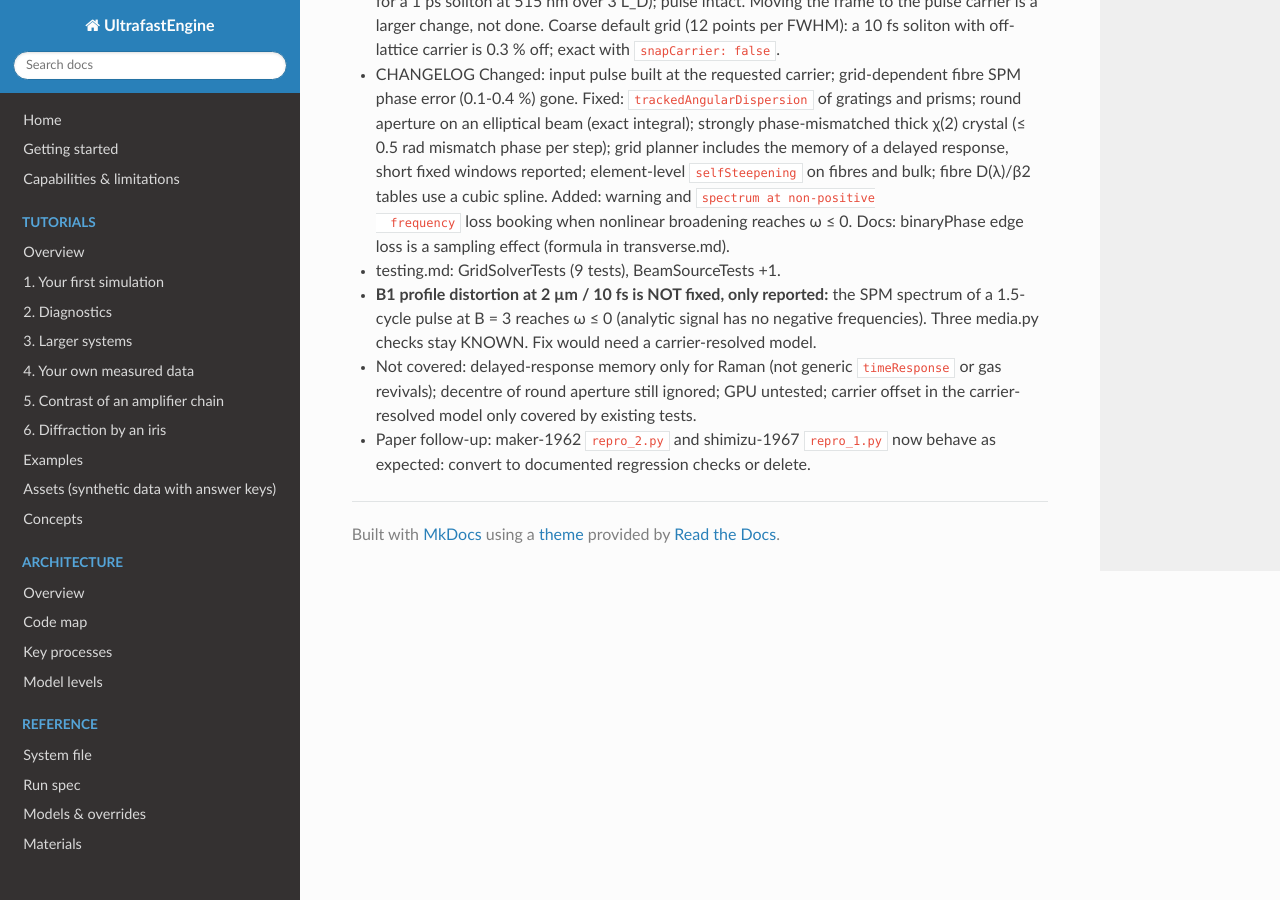
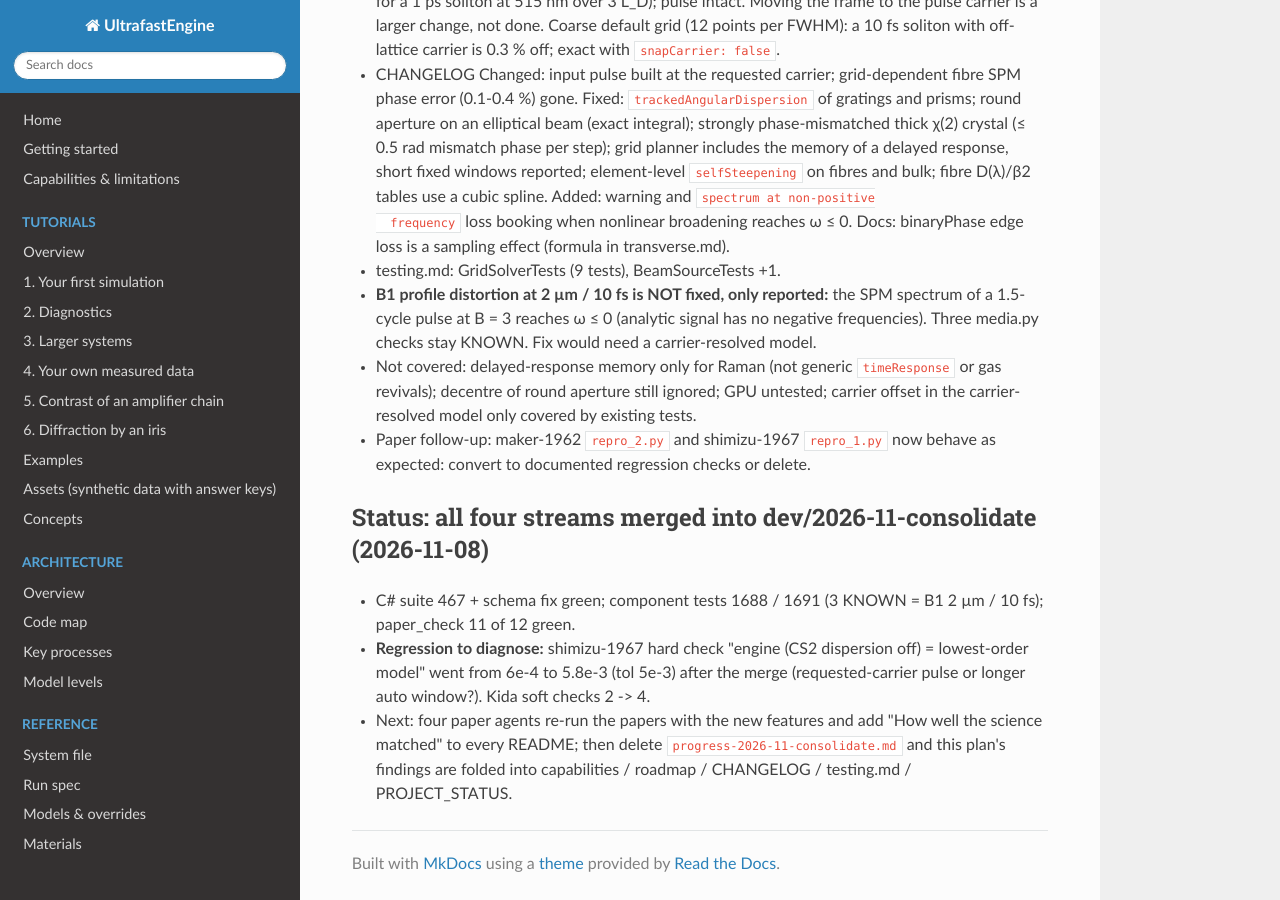
Before and after one commit to JosephCodemard/UltrafastEngine, an MkDocs documentation site: the page built from docs/design/plan-fixes-2026-11.md, in a window 1280 px wide and 900 px high, scrolled down 2882 px. Built offline with MkDocs 1.6.1, drawn with Linux system fonts in a browser that asks for light colours; nearby versions of some CDN libraries.

Commit message:
Plan: status after merge

```diff
--- a/docs/design/plan-fixes-2026-11.md
+++ b/docs/design/plan-fixes-2026-11.md
@@ -89,3 +89,10 @@
 * Not covered: delayed-response memory only for Raman (not generic `timeResponse` or gas revivals); decentre of round aperture still ignored; GPU
   untested; carrier offset in the carrier-resolved model only covered by existing tests.
 * Paper follow-up: maker-1962 `repro_2.py` and shimizu-1967 `repro_1.py` now behave as expected: convert to documented regression checks or delete.
+
+## Status: all four streams merged into dev/2026-11-consolidate (2026-11-08)
+* C# suite 467 + schema fix green; component tests 1688 / 1691 (3 KNOWN = B1 2 µm / 10 fs); paper_check 11 of 12 green.
+* **Regression to diagnose:** shimizu-1967 hard check "engine (CS2 dispersion off) = lowest-order model" went from 6e-4 to 5.8e-3 (tol 5e-3)
+  after the merge (requested-carrier pulse or longer auto window?). Kida soft checks 2 -> 4.
+* Next: four paper agents re-run the papers with the new features and add "How well the science matched" to every README;
+  then delete `progress-2026-11-consolidate.md` and this plan's findings are folded into capabilities / roadmap / CHANGELOG / testing.md / PROJECT_STATUS.
```
